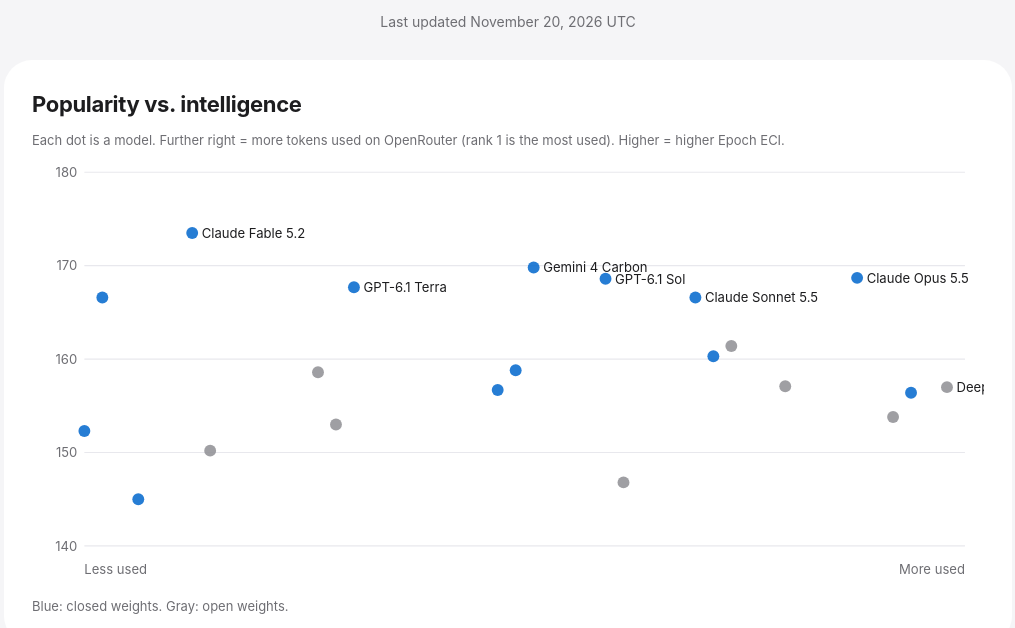
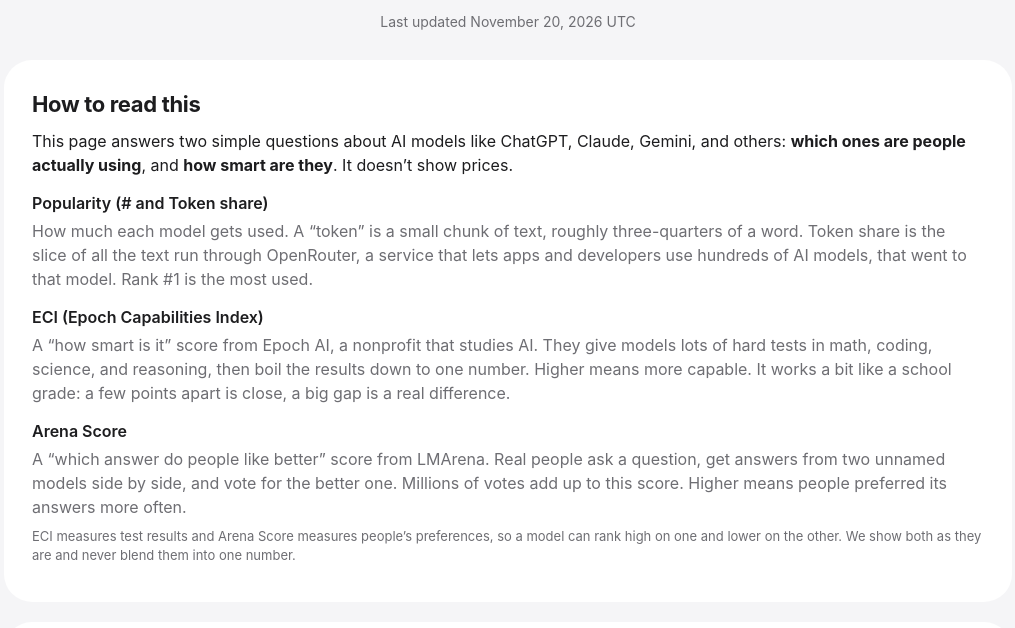
Before and after one commit to MarcusTravis/aimodelchart, a plain HTML site: page index.html in a window 1280 px wide. Shown: the part 172-800 px from the top of the page, without its empty margins (132-1147 px from the left). Drawn offline with Linux system fonts and the light colour scheme.

Commit message:
Add plain-English 'How to read this' explainer and clearer chart labels

```diff
--- a/app.js
+++ b/app.js
@@ -78,7 +78,7 @@
     var svg = document.createElementNS(NS, "svg"); svg.setAttribute("viewBox", "0 0 " + W + " " + H);
     function add(tag, attrs, text) { var e = document.createElementNS(NS, tag); for (var k in attrs) e.setAttribute(k, attrs[k]); if (text != null) e.textContent = text; svg.appendChild(e); return e; }
     for (var v = lo; v <= hi; v += 10) { add("line", { x1: L, x2: W - R, y1: Y(v), y2: Y(v) }); add("text", { x: L - 6, y: Y(v) + 4, "text-anchor": "end" }, v); }
-    add("text", { x: L, y: H - 10 }, "Less used"); add("text", { x: W - R, y: H - 10, "text-anchor": "end" }, "More used");
+    add("text", { x: L, y: H - 10 }, "\u2190 Less used"); add("text", { x: W - R, y: H - 10, "text-anchor": "end" }, "More used \u2192"); add("text", { x: L + 4, y: T + 10, class: "lbl" }, "\u2191 Smarter (ECI)");
     var top = pts.slice().sort(function (a, b) { return b.eci - a.eci; }).slice(0, 6).concat(pts.filter(function (m) { return m.pop_rank <= 3; }));
     pts.forEach(function (m) {
       var c = add("circle", { cx: X(m.pop_rank), cy: Y(m.eci), r: 5, class: m.access === "Open" ? "dot open" : "dot" });
--- a/index.html
+++ b/index.html
@@ -27,9 +27,23 @@
     <p class="updated" id="updated">Loading…</p>
   </header>
 
+  <section class="card explain" aria-labelledby="how-h">
+    <h2 id="how-h">How to read this</h2>
+    <p>This page answers two simple questions about AI models like ChatGPT, Claude, Gemini, and others: <strong>which ones are people actually using</strong>, and <strong>how smart are they</strong>. It doesn’t show prices.</p>
+    <dl>
+      <dt>Popularity (# and Token share)</dt>
+      <dd>How much each model gets used. A “token” is a small chunk of text, roughly three-quarters of a word. Token share is the slice of all the text run through OpenRouter, a service that lets apps and developers use hundreds of AI models, that went to that model. Rank #1 is the most used.</dd>
+      <dt>ECI (Epoch Capabilities Index)</dt>
+      <dd>A “how smart is it” score from Epoch AI, a nonprofit that studies AI. They give models lots of hard tests in math, coding, science, and reasoning, then boil the results down to one number. Higher means more capable. It works a bit like a school grade: a few points apart is close, a big gap is a real difference.</dd>
+      <dt>Arena Score</dt>
+      <dd>A “which answer do people like better” score from LMArena. Real people ask a question, get answers from two unnamed models side by side, and vote for the better one. Millions of votes add up to this score. Higher means people preferred its answers more often.</dd>
+    </dl>
+    <p class="note">ECI measures test results and Arena Score measures people’s preferences, so a model can rank high on one and lower on the other. We show both as they are and never blend them into one number.</p>
+  </section>
+
   <section class="card" id="chart-card" aria-labelledby="chart-h">
     <h2 id="chart-h">Popularity vs. intelligence</h2>
-    <p class="note">Each dot is a model. Further right = more tokens used on OpenRouter (rank 1 is the most used). Higher = higher Epoch ECI.</p>
+    <p class="note">Each dot is one model. The further up a dot is, the smarter the model (higher ECI score). The further right, the more people use it. It has nothing to do with price. Dots in the top right are both smart and popular. Hover or tap a dot to see its name.</p>
     <div id="scatter" class="scatter" role="img" aria-label="Scatter plot of popularity rank versus Epoch Capabilities Index"></div>
   </section>
 
--- a/styles.css
+++ b/styles.css
@@ -42,3 +42,7 @@ footer a:hover{text-decoration:underline}
 .scatter line{stroke:var(--line)}
 @media (max-width:640px){.card{padding:20px 16px;border-radius:24px}.hide-sm{display:none}table{font-size:14px}}
 .scatter .dot{fill:var(--dot);fill-opacity:.85}.scatter .dot.open{fill:var(--dot2)}
+.explain p{margin:8px 0}
+.explain dl{margin:14px 0 0}
+.explain dt{font-weight:600;margin-top:14px}
+.explain dd{margin:4px 0 0;color:var(--muted)}
```
